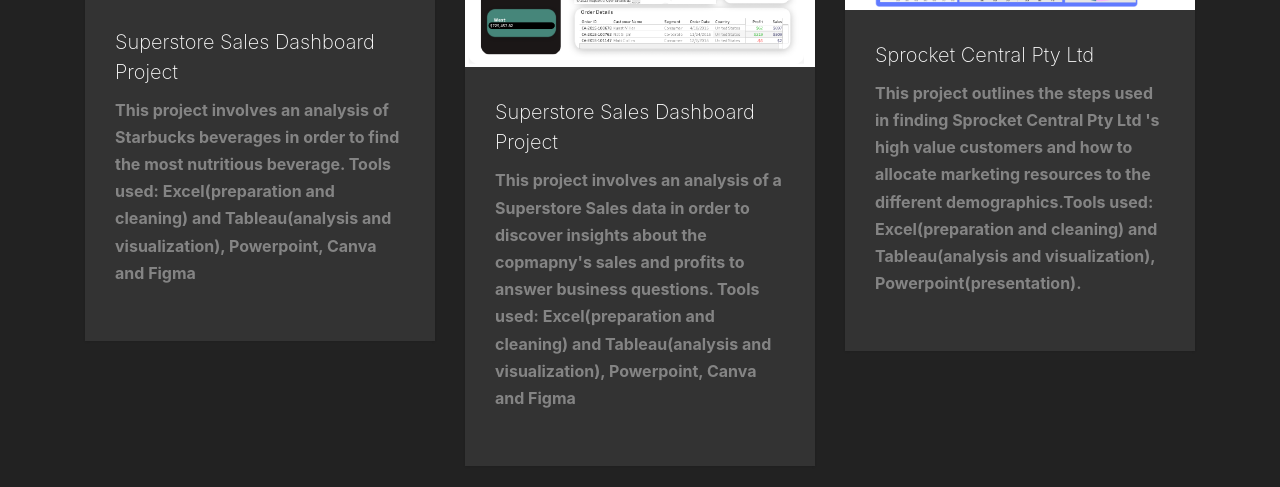
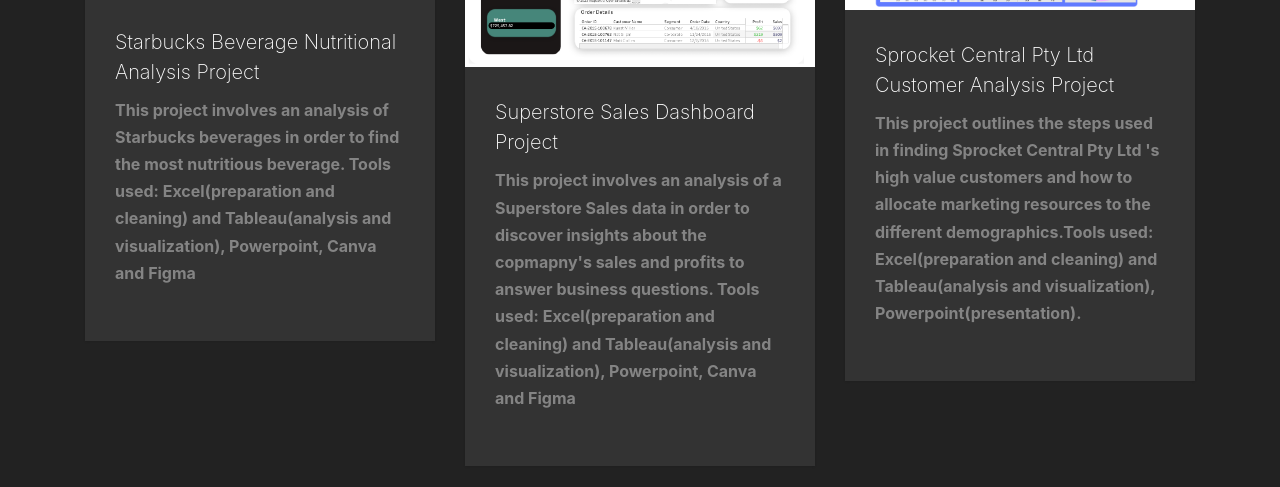
Before and after one commit to Babalola-Damilola/damilolababalola.github.com, a plain HTML site: page index.html in a window 1280 px wide. Shown: the part 1201-1688 px from the top of the page. Drawn offline with nearby package versions, Linux system fonts and the light colour scheme; files whose address does not match are found by name.

Commit message:
Add files via upload

```diff
--- a/index.html
+++ b/index.html
@@ -83,7 +83,7 @@
 					<div class="blog-entry">
 						<a href="https://public.tableau.com/app/profile/damilola.babalola/viz/Book1_16746586726570/Dashboard1"><img src="images/Dashboard7.png" alt="Image placeholder" class="img-fluid"></a>
 						<div class="blog-entry-text">
-							<h3><a href="https://public.tableau.com/app/profile/damilola.babalola/viz/Book1_16746586726570/Dashboard1">Superstore Sales Dashboard Project</a></h3>
+							<h3><a href="https://public.tableau.com/app/profile/damilola.babalola/viz/Book1_16746586726570/Dashboard1">Starbucks Beverage Nutritional Analysis Project</a></h3>
 							<p class="mb-4">This project involves an analysis of Starbucks beverages in order to find the most nutritious beverage. Tools used: Excel(preparation and cleaning) and Tableau(analysis and visualization), Powerpoint, Canva and Figma</p>
 
 						</div>
@@ -105,7 +105,7 @@
 					<div class="blog-entry">
 						<a href="https://github.com/Babalola-Damilola/KPMG-AUSTRALIA-Data-Analytics-Virtual-Experience-Program-Virtual-Experience-"><img src="images/Dashboard 1 (4).png" alt="Image placeholder" class="img-fluid"></a>
 						<div class="blog-entry-text">
-							<h3><a href="https://github.com/Babalola-Damilola/KPMG-AUSTRALIA-Data-Analytics-Virtual-Experience-Program-Virtual-Experience-">Sprocket Central Pty Ltd</a></h3>
+							<h3><a href="https://github.com/Babalola-Damilola/KPMG-AUSTRALIA-Data-Analytics-Virtual-Experience-Program-Virtual-Experience-">Sprocket Central Pty Ltd Customer Analysis Project</a></h3>
 							<p class="mb-4">This project outlines the steps used in finding Sprocket Central Pty Ltd 's high value customers and how to allocate marketing resources to the different demographics.Tools used: Excel(preparation and cleaning) and Tableau(analysis and visualization), Powerpoint(presentation).</p>
 
 						</div>
```
